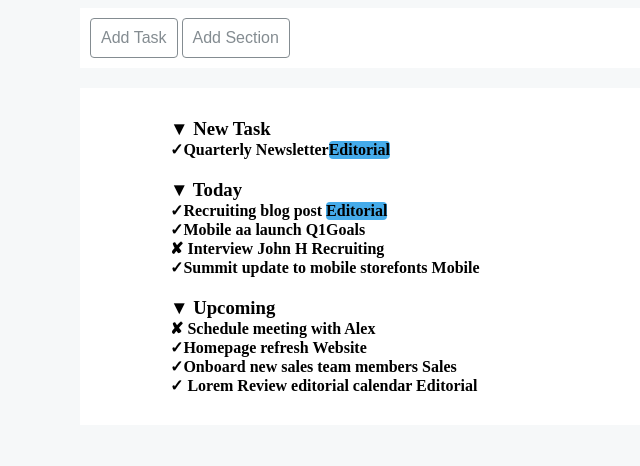
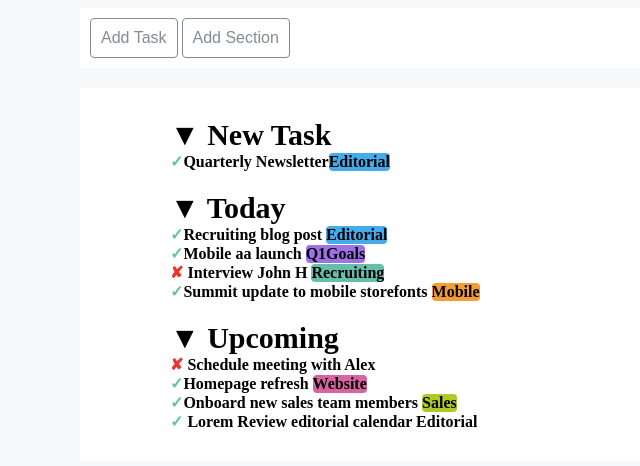
Before and after one commit to AgneseBettio/html-css-toboolist, a plain HTML site: page index.html in a window 1280 px wide. Shown: the part 82-548 px from the top of the page, without its empty margins (0-640 px from the left). Drawn offline with Linux system fonts and the light colour scheme.

Commit message:
done/undone inizio

```diff
--- a/style.css
+++ b/style.css
@@ -53,9 +53,18 @@ button:hover{
 
 h3{
     font-weight: bold;
+    font-size: 30px;
 }
 li{
     list-style-type: none;
+}
+#done{
+    display: inline-block;
+    color: #64C0A9;
+}
+#undone{
+    display: inline-block;
+    color: #EB342D;
 }
 .badge{
     display: inline-block;
@@ -64,3 +73,18 @@ li{
 #badge1{
     background-color:#45ABEA;
 }
+#badge2{
+    background-color: #9C72E4;
+}
+#badge3{
+    background-color: #64C0A9;
+}
+#badge4{
+    background-color: #F29E33;
+}
+#badge5{
+    background-color: #D863A1;
+}
+#badge6{
+    background-color: #B0C926;
+}
```
